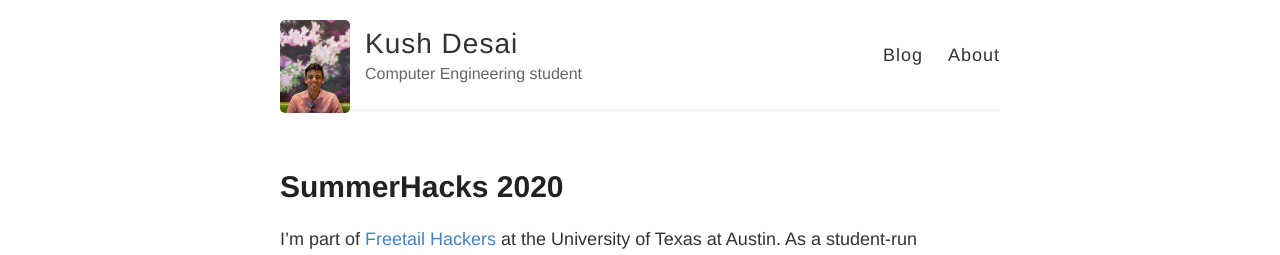
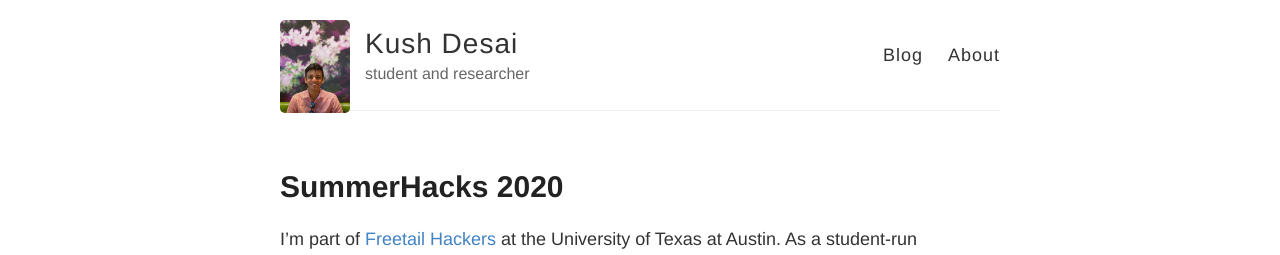
Before and after one commit to kdesai2018/kdesai2018.github.io, a Jekyll site: the page built from index.html, in a window 1280 px wide. Shown: the top 255 px of the page. Built offline with Jekyll 4.4.1, drawn with Linux system fonts in a browser that asks for light colours.

Commit message:
change tagline

```diff
--- a/_config.yml
+++ b/_config.yml
@@ -6,7 +6,7 @@
 name: Kush Desai
 
 # Short bio or description (displayed in the header)
-description: Computer Engineering student
+description: student and researcher
 
 # URL of your avatar or profile pic (you could use your GitHub profile pic)
 avatar: /images/headshot.jpg
```
